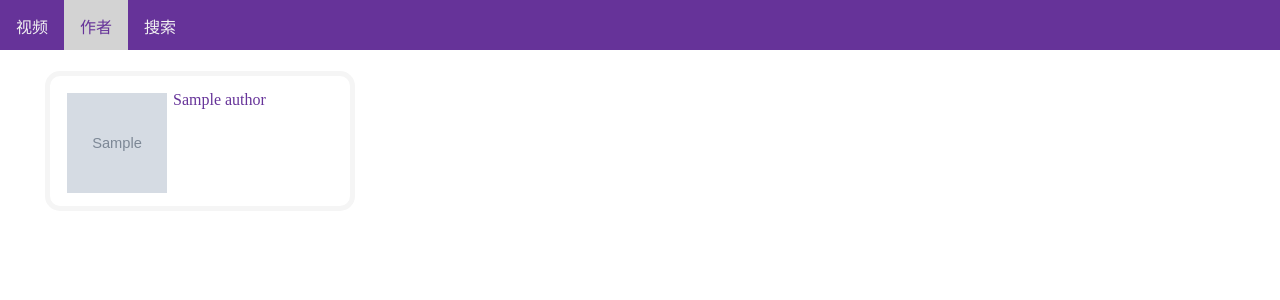
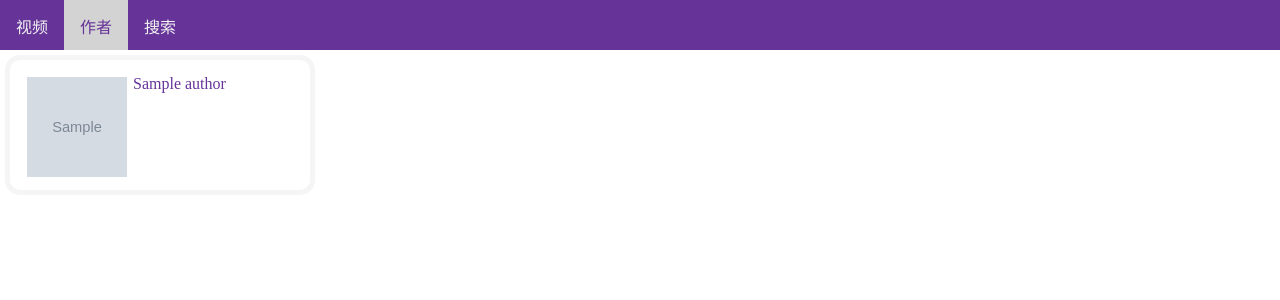
Before and after one commit to fu1er/Django-website, a Django app: page /videopage/authors/ in a window 1280 px wide. Shown: the part 222-522 px from the top of the page. Run offline with Django 3.2, Linux system fonts and the light colour scheme; tables that the repository leaves empty hold one stand-in row (values such as "Sample post"); grey boxes marked "Sample" are stand-in pictures; some web fonts are replaced.

Commit message:
the same as before for authors page:)

```diff
--- a/videopage/static/style/basicstyle.css
+++ b/videopage/static/style/basicstyle.css
@@ -49,10 +49,6 @@ a.select {
   color: rebeccapurple;
 }
 
-.videolist {
-  /* 去掉<ul>每一项前面的点 */
-  list-style-type: none;
-}
 /* 视频卡片 */
 .video-card {
   /* 解决span不一样高 */
@@ -69,7 +65,7 @@ a.select {
   margin: 5px;
 }
 
-img.videoimage {
+.video-image {
   display: inline-block;
   width: 100%;
   max-height: 188px;
@@ -102,12 +98,8 @@ a.videolink:hover {
 }
 
 /* up卡片 */
-.authorlist {
-  /* 去掉<ul>每一项前面的点 */
-  list-style-type: none;
-}
 
-li.author {
+.author-card {
   float: left;
   width: 270px;
   height: 100px;
@@ -119,7 +111,7 @@ li.author {
   margin: 5px;
 }
 
-img.authorimage {
+.author-image {
   display: inline-block;
   width: 100px;
   height: 100px;
--- a/videopage/templates/videopage/authorspage.html
+++ b/videopage/templates/videopage/authorspage.html
@@ -35,29 +35,23 @@
     {% load static %} {% if page_obj %}
     <main>
       <div>
-        <ul class="authorlist">
         {% for author in page_obj %}
-          <li class="author">
+        <span class="author-card">
           <a
             href="{% url 'videopage:adetails' author.id %}"
             class="authorlink"
             target="_blank"
           >
             <img
-                class="authorimage"
+              class="author-image"
               src="{% static author.photo %}"
               alt="{{author.name}}"
               style="vertical-align: top"
             />
-              <!-- <span class="authorname"> -->
             {{author.name}}
-              <!-- </span> -->
           </a>
-          </li>
+        </span>
         {% endfor %}
-          <!-- 自适应高度 -->
-          <div style="clear: both"></div>
-        </ul>
       </div>
     </main>
     {% endif %} {% if is_paginated %}
--- a/videopage/templates/videopage/mainpage.html
+++ b/videopage/templates/videopage/mainpage.html
@@ -44,7 +44,7 @@
           <img
             src="{% static video.cover %}"
             alt="{{video.video_name}}"
-            class="videoimage"
+            class="video-image"
           />
           <span class="video-name">{{video.video_name}}</span>
         </a></span
--- a/videopage/templates/videopage/videoresult.html
+++ b/videopage/templates/videopage/videoresult.html
@@ -44,7 +44,7 @@
           <img
             src="{% static video.cover %}"
             alt="{{video.video_name}}"
-            class="videoimage"
+            class="video-image"
           />
           <span class="video-name">{{video.video_name}}</span>
         </a></span
```
Also changed, not shown: videopage/templates/videopage/authorresult.html (+3 -9 lines). Lines whose indentation alone changed are shown as unchanged.
